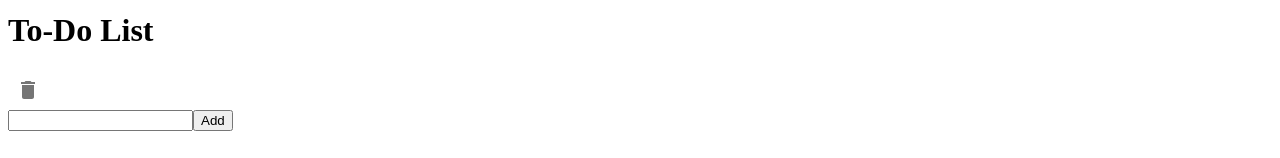
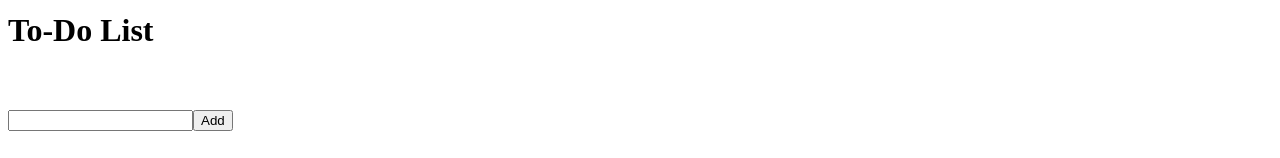
Before and after one commit to JeffS97/Animedoro-Timer, a Next.js app: page / in a window 1280 px wide. Shown: the part 342-500 px from the top of the page. Built offline with nearby package versions, Linux system fonts and the light colour scheme.

Commit message:
UI Changes
Changed Icon to Anime Icon + Changed trash can to white colour

```diff
--- a/components/Todo.js
+++ b/components/Todo.js
@@ -12,7 +12,7 @@ export default function Todo({items, setItems, todoItem, setTodoItem, handleEnte
     <div>
         <div className="text-gray-400 flex justify-between items-center pt-10">
                 <h1 className="uppercase font-bold tracking-wider">To-Do List</h1>
-                <Tooltip className="text-white" title="Delete All Tasks">
+                <Tooltip style={{ color: "white" }} title="Delete All Tasks">
                   <IconButton onClick={deleteAllList}>
                     <DeleteIcon />
                   </IconButton>
--- a/styles/Home.module.css
+++ b/styles/Home.module.css
@@ -1,13 +1,13 @@
 .item {
-    @apply py-3 border border-t-0 border-gray-700 tracking-wide text-white;
+    @apply py-3 border border-t-0 border-gray-700 tracking-wide text-white capitalize;
   }
 
   .item:first-child {
-    @apply border-t rounded-t tracking-wide text-white;
+    @apply border-t rounded-t tracking-wide text-white capitalize;
   }
 
   .item:last-child {
-    @apply rounded-b tracking-wide text-white;
+    @apply rounded-b tracking-wide text-white capitalize;
   }
 
   .item.done {
```
Also changed, not shown: 2 other files (tests, documents, lock files or other folders).
